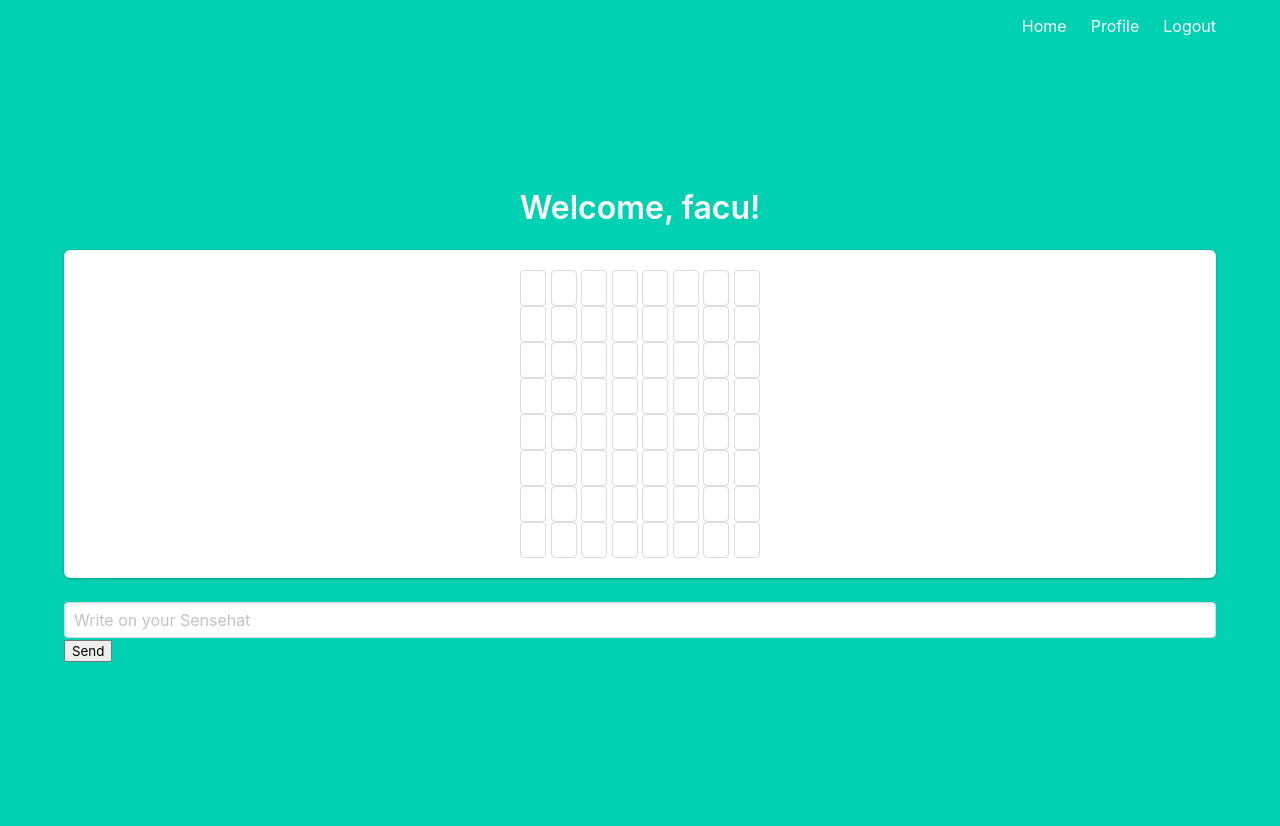
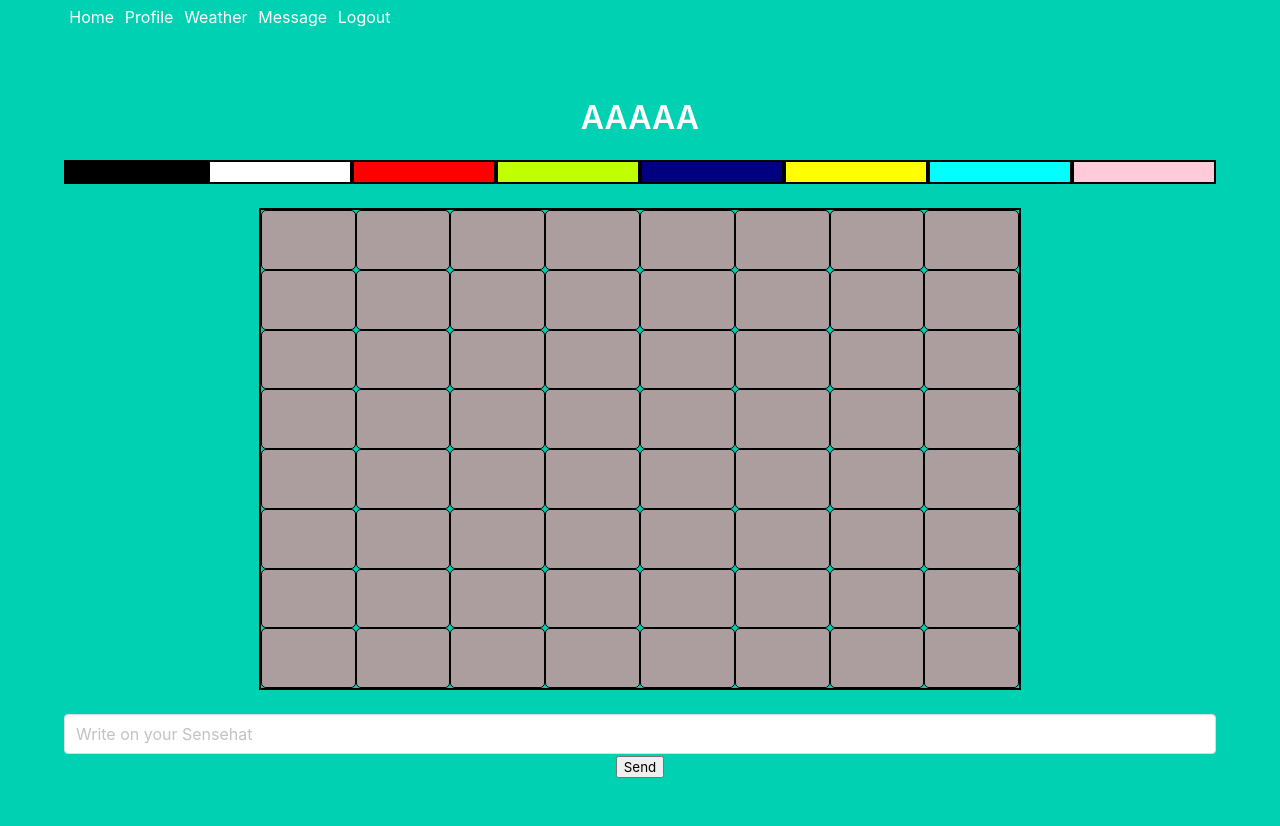
Before and after one commit to AlterFTG/sensehatProyect, a Flask app: page /profile in a window 1280 px wide. Before the commit the page ends 662 px from the top, so only its background shows below. Run offline with Flask 2, Linux system fonts and the light colour scheme; a user stored in the database is signed in.

Commit message:
Early verssion of pixel art panel. New routes.

```diff
--- a/project/main.py
+++ b/project/main.py
@@ -1,6 +1,5 @@
 from flask import Flask, Blueprint, render_template, request
 from flask_login import login_required, current_user
-from sense_hat import SenseHat
 
 from . import db
 
--- /dev/null
+++ b/project/static/script.js
@@ -0,0 +1,9 @@
+let penColour = 'black';
+
+function setPixelColour(pixel){
+  pixel.style.backgroundColor = penColour;
+}
+
+function setPenColour(color) {
+  penColour = color;
+}
--- /dev/null
+++ b/project/static/styles/test.css
@@ -0,0 +1,49 @@
+
+.wrapper {
+  width: 100%;
+  display: flex;
+  justify-content: center;
+}
+
+#art {
+  display: grid;
+  grid-template-columns: repeat(8, 1fr);
+  grid-template-rows: repeat(8, 1fr);
+  border-spacing: 2px;
+  border: 2px solid black;
+  width: calc(100% + (10 - 300) * ((100vw - 280px) / (1024 - 280)));
+  height: 100%;
+}
+.pixel {
+  background-color: rgb(172, 158, 158);
+  color: #fff;
+  border-radius: 5px;
+  width: 100%;
+  height: 100%;
+  border: 1px solid black;
+  padding: calc(1.4px + (6 - 5) * ((100vw - 280px) / (1024 - 280)))
+}
+
+#palette {
+  display: grid;
+  grid-template-columns: repeat(8, 1fr);
+  grid-template-rows: repeat(2, 1fr);
+  justify-items: stretch;
+}
+
+.pen {
+  width: 100%;
+  height: 3vh;
+  border: 2px solid black;
+}
+
+.navbara {
+  display: flex;
+  text-align: center;
+  justify-content: space-around;
+}
+.navbar-i {
+  display: flex;
+  align-items: center;
+  padding: calc(4px + (6 - 5) * ((100vw - 280px) / (1024 - 280)))
+}
--- a/project/templates/base.html
+++ b/project/templates/base.html
@@ -5,8 +5,10 @@
     <meta charset="utf-8">
     <meta http-equiv="X-UA-Compatible" content="IE=edge">
     <meta name="viewport" content="width=device-width, initial-scale=1">
-    <title>Flask Auth Example</title>
-    <link rel="stylesheet" href="https://cdnjs.cloudflare.com/ajax/libs/bulma/0.7.2/css/bulma.min.css" />
+    <title>Sensehat proyect</title>
+    <link rel="stylesheet" href="https://cdn.jsdelivr.net/npm/bulma@0.9.2/css/bulma.min.css">
+    <link href="../static/styles/test.css" rel="stylesheet" type="text/css"/>
+    <script type=text/javascript src="../static/script.js"></script>
 </head>
 
 <body>
@@ -16,26 +18,32 @@
             <nav class="navbar">
                 <div class="container">
 
-                    <div id="navbarMenuHeroA" class="navbar-menu">
-                        <div class="navbar-end">
-                            <a href="{{ url_for('main.index') }}" class="navbar-item">
+                    <div id="navbarMenuHeroA" class="">
+                        <div class="navbara">
+                            <a href="{{ url_for('main.index') }}" class="navbar-i">
                                 Home
                             </a>
                             {% if current_user.is_authenticated %}
-                            <a href="{{ url_for('main.profile') }}" class="navbar-item">
+                            <a href="{{ url_for('main.profile') }}" class="navbar-i">
                                 Profile
+                            </a>
+                            <a href="{{ url_for('main.weather') }}" class="navbar-i">
+                                Weather
+                            </a>
+                            <a href="{{ url_for('main.profile') }}" class="navbar-i">
+                                Message
                             </a>
                             {% endif %}
                             {% if not current_user.is_authenticated %}
-                            <a href="{{ url_for('auth.login') }}" class="navbar-item">
+                            <a href="{{ url_for('auth.login') }}" class="navbar-i">
                                 Login
                             </a>
-                            <a href="{{ url_for('auth.signup') }}" class="navbar-item">
+                            <a href="{{ url_for('auth.signup') }}" class="navbar-i">
                                 Sign Up
                             </a>
                             {% endif %}
                             {% if current_user.is_authenticated %}
-                            <a href="{{ url_for('auth.logout') }}" class="navbar-item">
+                            <a href="{{ url_for('auth.logout') }}" class="navbar-i">
                                 Logout
                             </a>
                             {% endif %}
--- a/project/templates/index.html
+++ b/project/templates/index.html
@@ -2,9 +2,9 @@
 
 {% block content %}
 <h1 class="title">
-  Flask Login Example
+  Welcome to Sensehat
 </h1>
 <h2 class="subtitle">
-  Easy authentication and authorization in Flask.
+  Blablabla
 </h2>
 {% endblock %}
--- a/project/templates/profile.html
+++ b/project/templates/profile.html
@@ -1,19 +1,26 @@
 {% extends "base.html" %}
 
 {% block content %}
-<h1 class="title">
-  Welcome, {{ name }}!
-</h1>
-<div class="box">
+<h1 class="title">AAAAA</h1>
+<div id="palette">
+  {% set colors = ["#000000", "#FFFFFF", "#FF0000", "#bfff00", "#000080", "#FFFF00", "#00FFFF", "#FFCBDB" ] %}
+  {% for i in range(0,8) %}
+  <div class="pen" style="background-color:{{ colors[i] }};" onclick="setPenColour('{{ colors[i] }}')"></div>
+  {% endfor %}
+</div>
 
-  {% for i in range(0,8) %}
-    {% for j in range(8) %}
-      <button class="button" id="{{ i }}"></button>
+<div class="wrapper">
+  <div id="art">
+    {% for i in range(0,8) %}
+    <div>
+      {% for j in range(8) %}
+        <div class="pixel" id="{{ i }}" onclick="setPixelColour(this)"></div>
+      {% endfor %}
+    </div>
     {% endfor %}
-    <br>
-  {% endfor %}
   </div>
-
+</div>
+<br>
   <form method="post" action="#">
   <div class="field is-grouped">
     <p class="control is-expanded">
```
Also changed, not shown: run.txt (added, +9 -0 lines), 1 other file.
